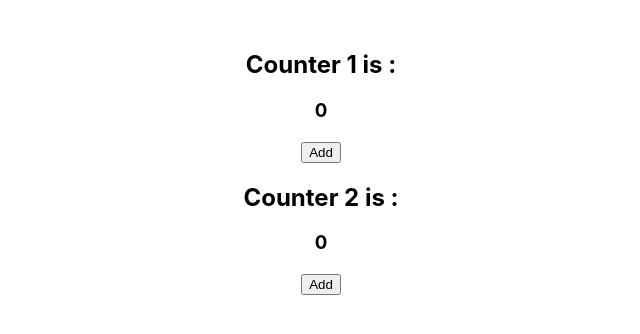
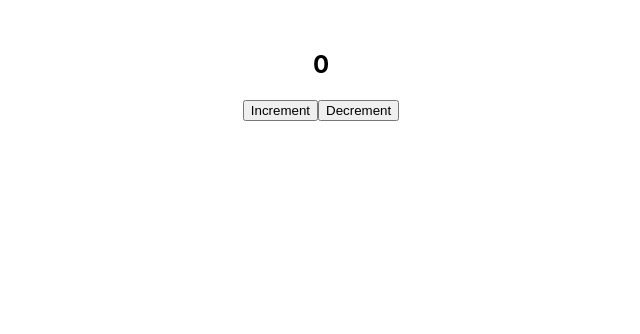
Before and after one commit to ramanath-naik/responsive_design, a React (Create React App) app in the folder responsive-app/: page / in a window 1280 px wide. Shown: the top 334 px of the page, without its empty margins (319-959 px from the left). Built offline with nearby package versions, Linux system fonts and the light colour scheme.

Commit message:
usereducer

```diff
--- a/responsive-app/src/App.js
+++ b/responsive-app/src/App.js
@@ -1,16 +1,13 @@
 import React from "react";
 import ResponsiveButton from "./components/ResponsiveButton";
 import FlexBox1 from "./components/FlexBox1";
-import Counter from "./components/Counter";
-import ErrorBoundary from "./components/ErrorBoundary";
+import Reducer from "./components/Reducer";
 
 function App() {
 
   return (
     <div style={{marginTop: '50px', textAlign:'center'}}>
-      <ErrorBoundary>
-        <Counter/>
-      </ErrorBoundary>
+      <Reducer/>
     </div>
   );
 }
--- /dev/null
+++ b/responsive-app/src/components/Reducer.js
@@ -0,0 +1,29 @@
+import { useReducer } from "react";
+import React from "react";
+
+const initialState=0;
+
+const reducer = (state, action) =>{
+    switch(action){
+        case "Increment" :
+            return state+1
+        case "Decrement" :
+            return state-1
+        default :
+            return state
+    }
+
+}
+
+function Reducer() {
+   const [count, dispatch] = useReducer(reducer, initialState)
+    return(
+        <div>
+            <h2>{count}</h2>
+            <button onClick={()=> dispatch("Increment")}>Increment</button>
+            <button onClick={()=> dispatch("Decrement")}>Decrement</button>
+        </div>
+    )
+}
+
+export default Reducer;
```
